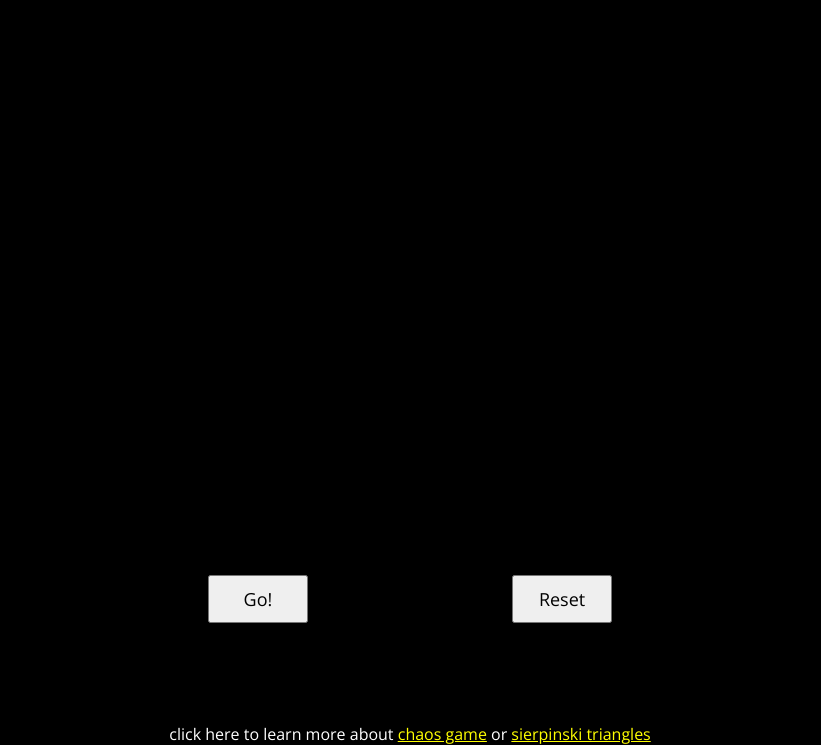
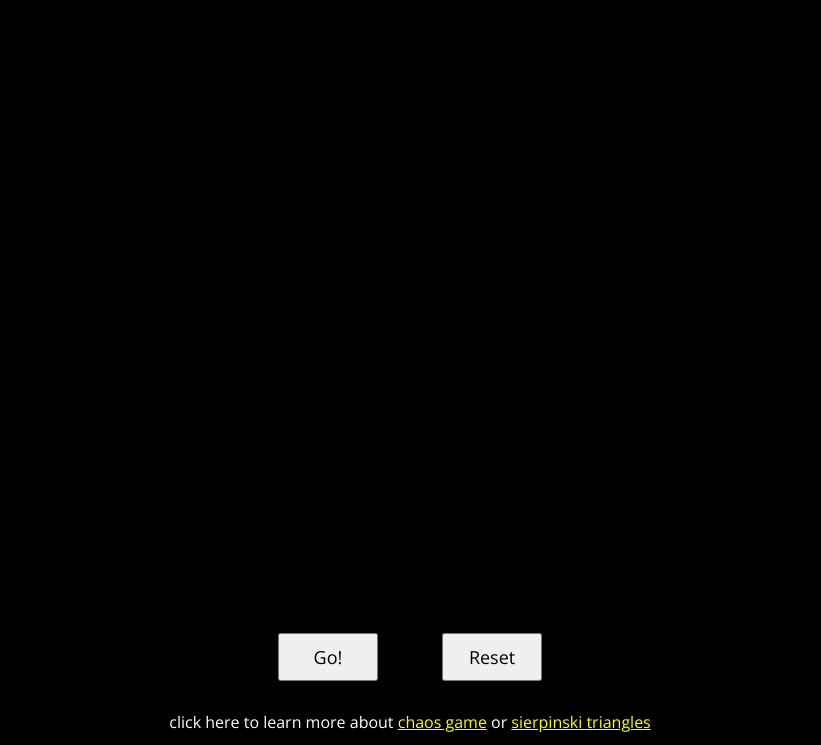
Before and after one commit to BurbankShirtface/chaosGame, a plain HTML site: page index.html in a window 1280 px wide. Shown: the part 104-849 px from the top of the page, without its empty margins (230-1051 px from the left). Drawn offline with nearby package versions, Linux system fonts and the light colour scheme.

Commit message:
Update styles.css

```diff
--- a/styles.css
+++ b/styles.css
@@ -22,15 +22,16 @@ h1 {
 
 .container {
   text-align: center;
-  margin-bottom: 20px;
+  margin: 20px;
   /* border: 1px solid red; */
+  max-height: 80%;
 }
 
 button {
   font-size: 18px;
   padding: 10px 20px;
   cursor: pointer;
-  margin: 100px;
+  margin: 30px;
   width: 100px;
 }
 
```
